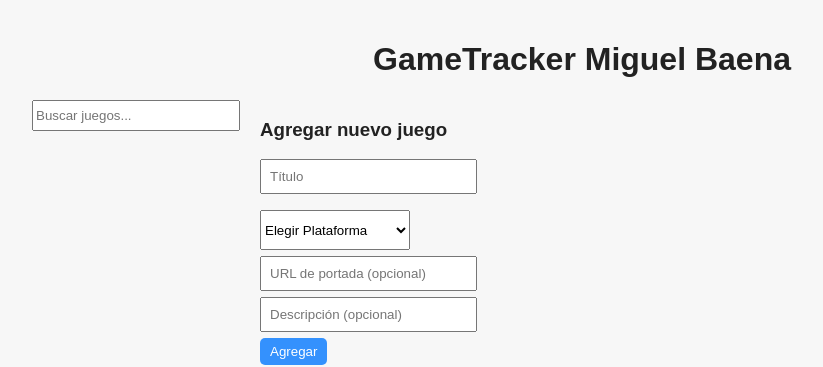
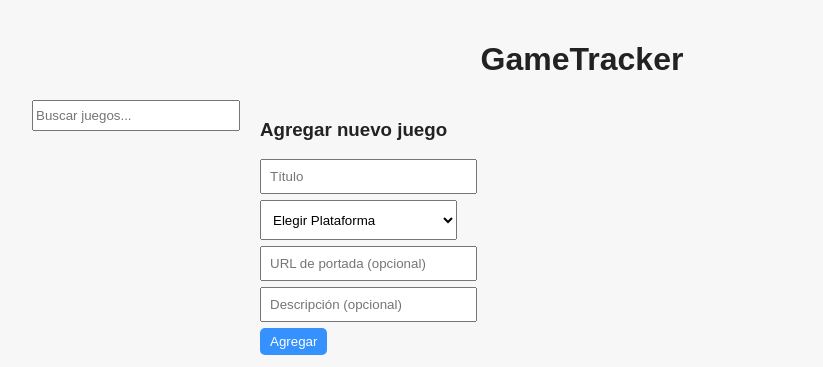
Before and after one commit to miguebaena/Proyectofinal, a React (Vite) app in the folder Front-End/: page / in a window 1280 px wide. Shown: the top 367 px of the page, without its empty margins (58-881 px from the left). Built offline with nearby package versions, Linux system fonts and the light colour scheme.

Commit message:
Se empieza a dar funcionalidad a la pagina, 1ro app

```diff
--- a/Front-End/src/App.jsx
+++ b/Front-End/src/App.jsx
@@ -1,16 +1,15 @@
-import React from "react";
+import React, { useState } from "react";
 import BibliotecaJuegos from "./components/BibliotecaJuegos.jsx";
 
-function App(){
+const App = () => {
+  const [games, setGames] = useState([]);
+
   return (
     <div className="container">
-      <title>GameTracker Miguel Baena</title>
       <header>
-        <h1>GameTracker Miguel Baena</h1>
+        <h1>GameTracker</h1>
       </header>
-      <main>
-        <BibliotecaJuegos />
-      </main>
+      <BibliotecaJuegos games={games} setGames={setGames} />
     </div>
   );
 };
--- a/Front-End/src/styles/styles.css
+++ b/Front-End/src/styles/styles.css
@@ -78,9 +78,11 @@ button:hover {
 }
 
 .game-form select{
-  width: 150px;
+  width: 100%;
   height: 40px;
   margin-right: 8px;
+  margin-top: 0px;
+  padding: 8px;
 }
 
 select {
```
